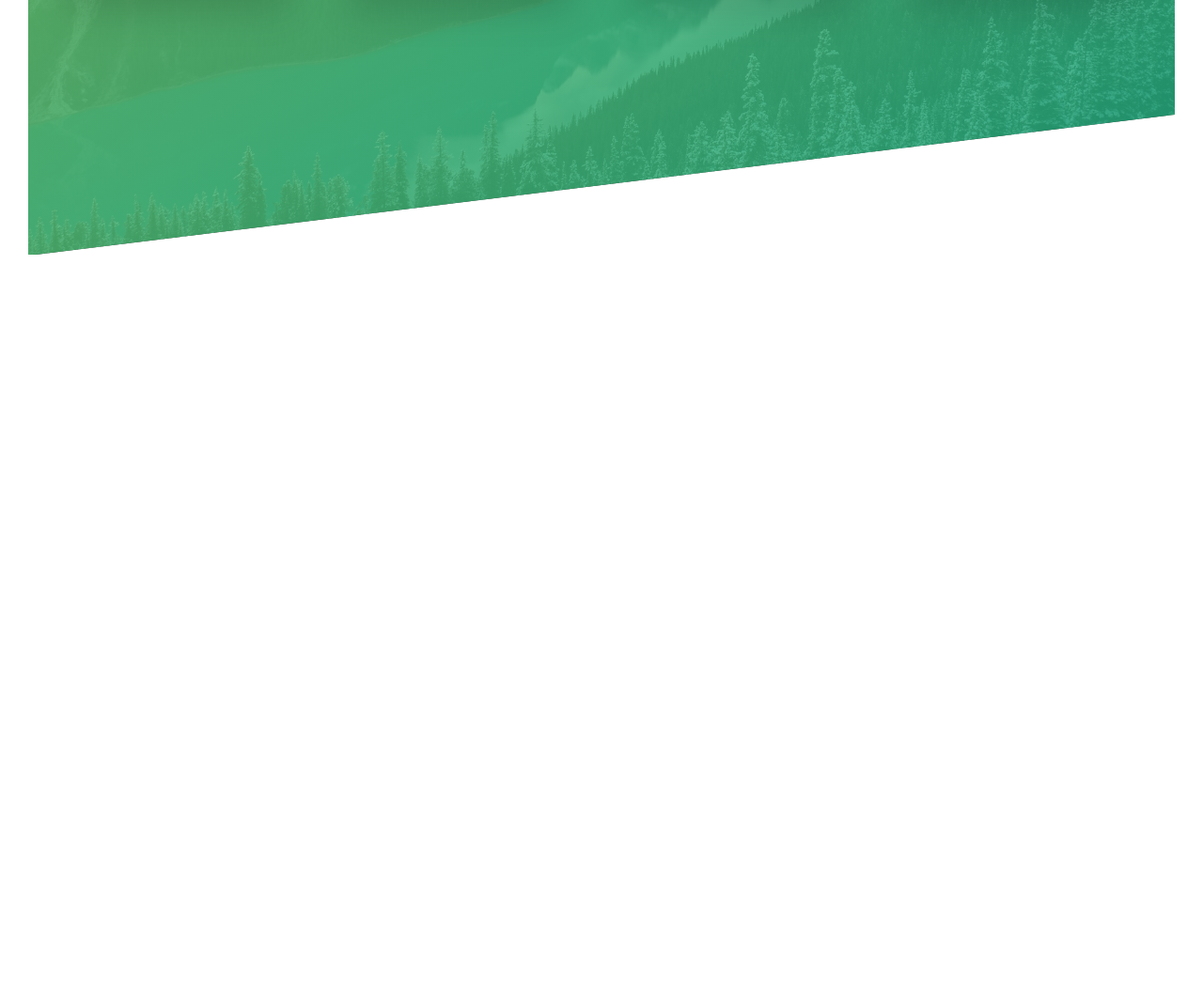
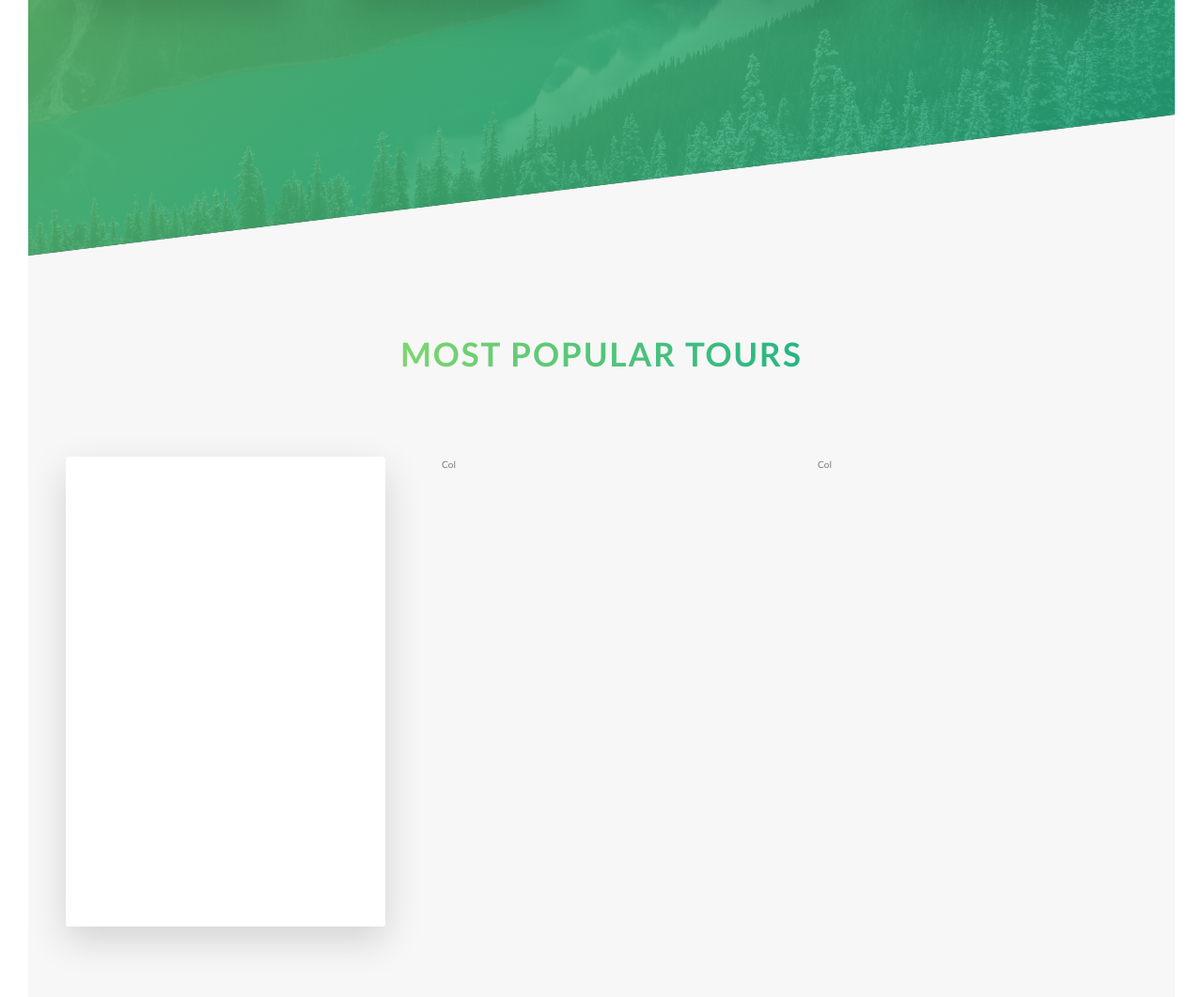
Before and after one commit to stennity8/natours, a website: page index.html in a window 1280 px wide. Shown: the part 1987-3048 px from the top of the page at 94% size. Before the commit the page ends 2258 px from the top, so only its background shows below. Drawn offline with Linux system fonts and the light colour scheme.

Commit message:
Started setting up cards in Tour Section.

```diff
--- a/index.html
+++ b/index.html
@@ -109,6 +109,33 @@
 				</div>
 			</div>
 		</section>
+
+		<section class="section-tours">
+			<div class="u-center-text u-margin-bottom-big">
+				<h2 class="heading-secondary">
+					Most popular tours
+				</h2>
+			</div>
+
+			<div class="row">
+				<div class="col-1-of-3">
+					<div class="card">
+						<div class="card__side card__side--front">
+							Front
+						</div>
+						<div class="card__side card__side--back card__side--back-1">
+							Back
+						</div>
+					</div>
+				</div>
+				<div class="col-1-of-3">
+					Col
+				</div>
+				<div class="col-1-of-3">
+					Col
+				</div>
+			</div>
+		</section>
 	</main>
 
 </body>
--- a/sass/abstracts/_variables.scss
+++ b/sass/abstracts/_variables.scss
@@ -1,6 +1,12 @@
 $color-primary: #55c57a;
 $color-primary-light: #7ed56f;
 $color-primary-dark: #28b485;
+
+$color-secondary-light: #ffb900;
+$color-secondary-dark: #ff7730;
+
+$color-tertiary-light: #2998ff;
+$color-tertiary-dark: #5643fa;
 
 $color-grey-light: #f7f7f7;
 
--- /dev/null
+++ b/sass/components/_card.scss
@@ -0,0 +1,40 @@
+.card {
+  perspective: 150rem;
+  -moz-perspective: 150rem;
+  height: 50rem;
+
+  &__side{
+    color: #fff;
+    font-size: 2rem;
+
+    height: 50rem;
+    transition: all .8s ease;
+    position: absolute;
+    top: 0;
+    left: 0;
+    width: 100%;
+    backface-visibility: hidden;
+    border-radius: 3px;
+    box-shadow: 0 1.5rem 4rem rgba($color-black, .15);
+
+    &--front {
+      background-color: $color-white;
+    }
+
+    &--back{
+      transform: rotateY(180deg);
+
+      &-1{
+        background-image: linear-gradient(to right bottom, $color-secondary-light, $color-secondary-dark);
+      }
+    }
+  }
+
+  &:hover &__side--front {
+    transform: rotateY(180deg);
+  }
+
+  &:hover &__side--back {
+    transform: rotateY(0);
+  }
+}
--- a/sass/main.scss
+++ b/sass/main.scss
@@ -1,17 +1,19 @@
-@import './abstracts/functions';
-@import './abstracts/mixins';
-@import './abstracts/variables';
 
-@import './base/base';
-@import './base/typography';
-@import './base/animations';
-@import './base/utilities';
+@import "./abstracts/functions";
+@import "./abstracts/mixins";
+@import "./abstracts/variables";
 
-@import './components/feature-box';
-@import './components/button';
-@import './components/composition';
+@import "./base/base";
+@import "./base/typography";
+@import "./base/animations";
+@import "./base/utilities";
 
-@import './layout/header';
-@import './layout/grid';
+@import "./components/feature-box";
+@import "./components/button";
+@import "./components/composition";
+@import "./components/card";
 
-@import './pages/home';
+@import "./layout/header";
+@import "./layout/grid";
+
+@import "./pages/home";
--- a/sass/pages/_home.scss
+++ b/sass/pages/_home.scss
@@ -3,6 +3,7 @@
   padding: 25rem 0;
   margin-top: -20vh;
 }
+
 
 .section-features {
   padding: 20rem 0;
@@ -19,3 +20,9 @@
     transform: skewY(7deg);
   }
 }
+
+.section-tours{
+  background-color: $color-grey-light;
+  padding: 25rem 0 50rem 0;
+  margin-top: -10rem;
+}
```
Also changed, not shown: css/style.css.
